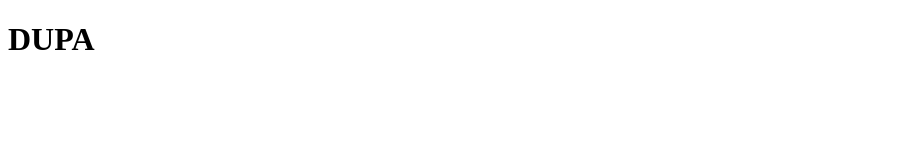
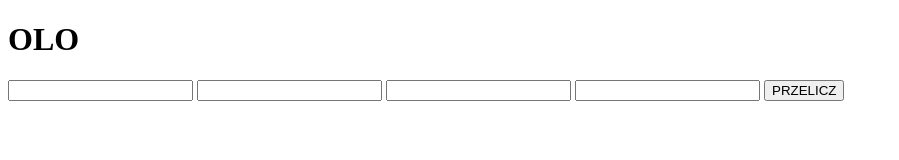
Before and after one commit to alegorecki2405/programowanie-w-js, a plain HTML site: page index.html in a window 1280 px wide. Shown: the whole page, without its empty margins (0-899 px from the left). Drawn offline with Linux system fonts and the light colour scheme.

Commit message:
druga wersja

```diff
--- a/index.html
+++ b/index.html
@@ -4,6 +4,16 @@
         <meta charset="utf-8">
     </head>
     <body>
-        <h1>DUPA</h1>
+        <h1>OLO</h1>
+        <form>
+            <input type="text" id="pole1"/>
+            <input type="text" id="pole2"/>
+            <input type="text" id="pole3"/>
+            <input type="text" id="pole4"/>
+            <button type="submit">PRZELICZ</button>
+        </form>
     </body>
+    <script>
+
+    </script>
 </html>
```
